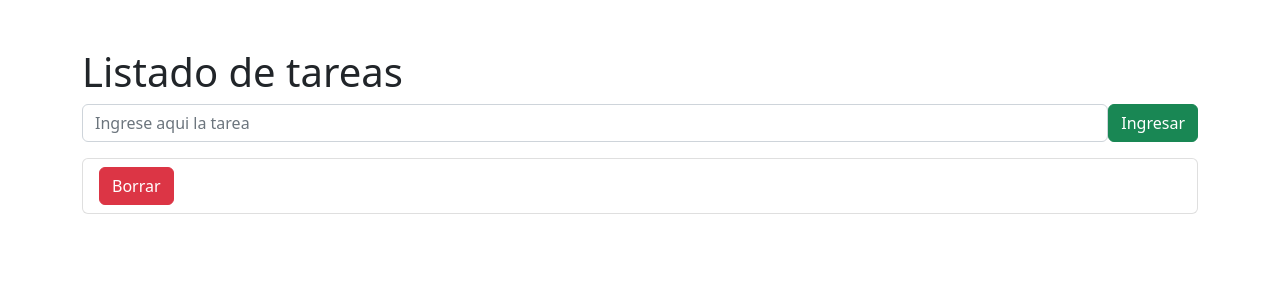
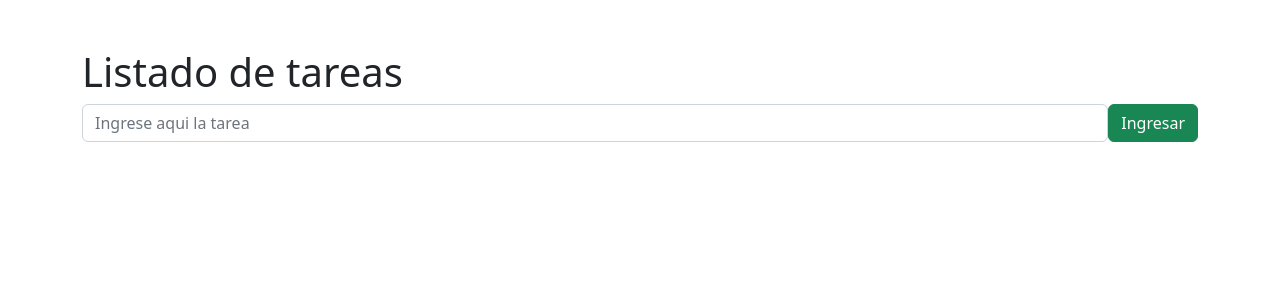
Before and after one commit to carabajal-facundo/tp1-react-ejercicio4, a React (Vite) app: page / in a window 1280 px wide. Shown: the top 300 px of the page. Built offline with nearby package versions, Linux system fonts and the light colour scheme.

Commit message:
Se logra generar los items del grupo de tareas

```diff
--- a/src/components/ListadoTareas.jsx
+++ b/src/components/ListadoTareas.jsx
@@ -2,10 +2,16 @@ import React from 'react';
 import { ListGroup } from 'react-bootstrap';
 import ItemTarea from './ItemTarea';
 
-const ListadoTareas = (tareas) => {
+const ListadoTareas = ({tareas}) => {
+    let tareass = [];
+    tareass = tareas;
+    console.log(tareass)
+
+    const listado = tareass.map(tarea=> <ItemTarea tarea={tarea}/>);
+
     return (
         <ListGroup className='mt-3'>
-            <ItemTarea tarea=''/>
+            {listado}
         </ListGroup>
     );
 };
```
